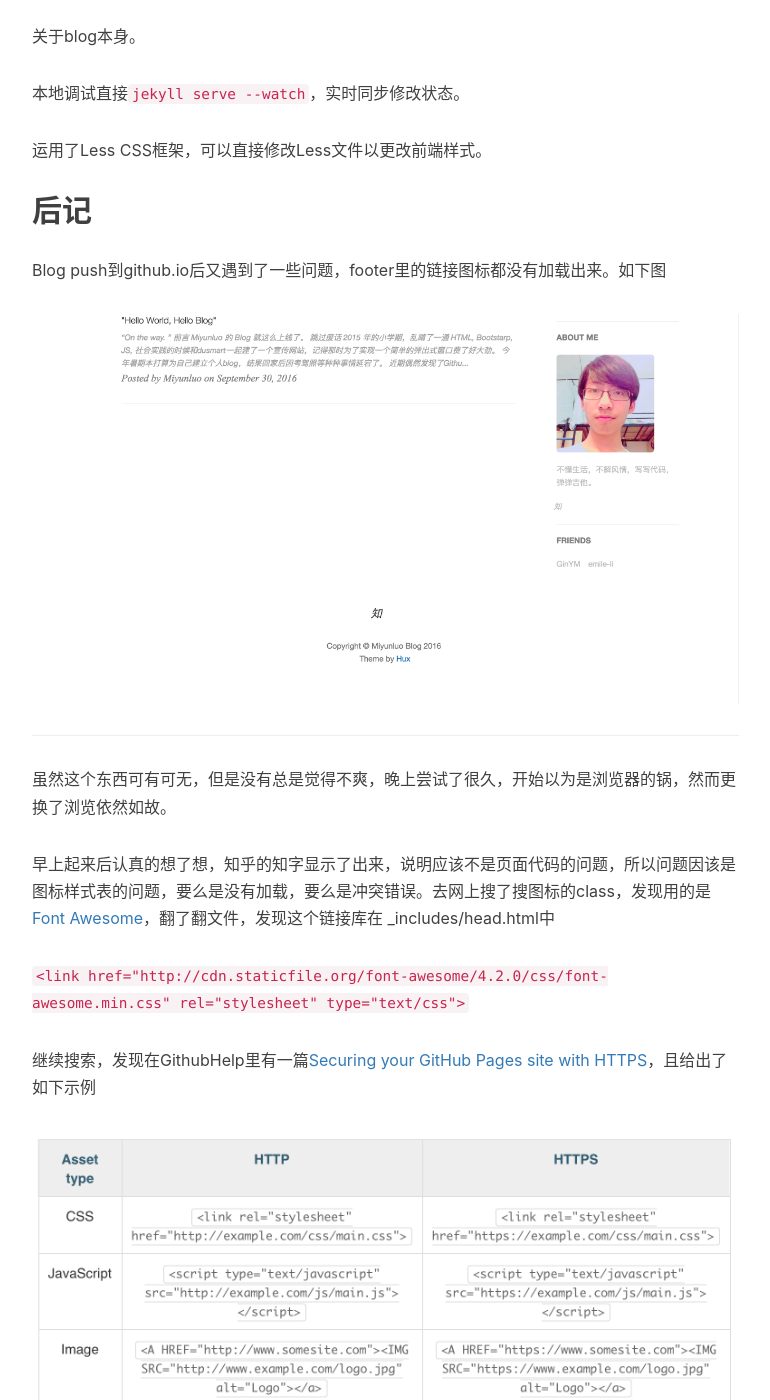
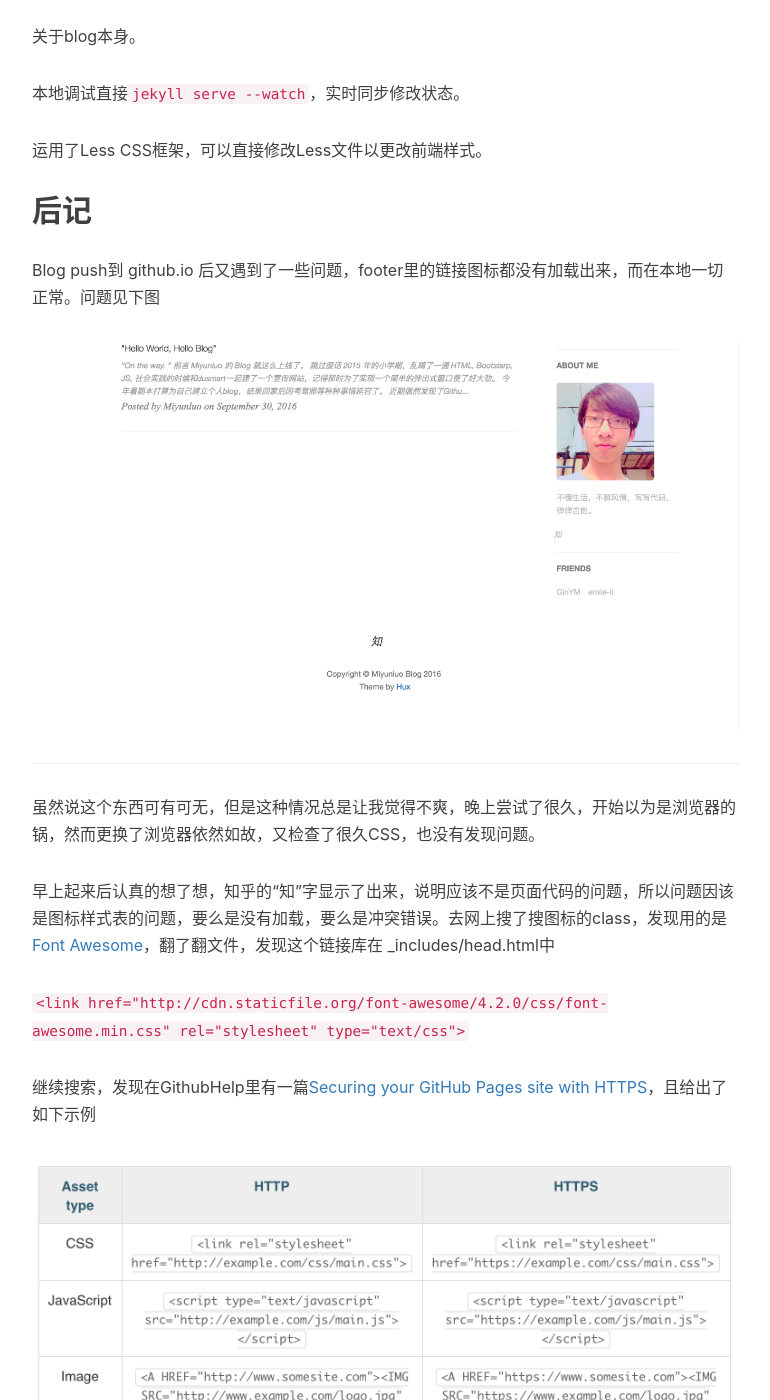
Before and after one commit to miyunluo/miyunluo.github.io, a Jekyll site: the page built from _posts/2016-09-30-hello-2016.markdown, in a window 1280 px wide and 1400 px high, scrolled down 1788 px. Shown: the whole window, without its empty margins (233-1003 px from the left). Built offline with Jekyll 4.4.1, drawn with Linux system fonts in a browser that asks for light colours; nearby versions of some CDN libraries; comment, search, counter and statistics services are not loaded; some of the changed text lies outside the part shown.

Commit message:
Update 2016-09-30-hello-2016.markdown

```diff
--- a/_posts/2016-09-30-hello-2016.markdown
+++ b/_posts/2016-09-30-hello-2016.markdown
@@ -68,16 +68,16 @@ Git+Jekyll的优点非常明显：
 
 ## 后记
 
-Blog push到github.io后又遇到了一些问题，footer里的链接图标都没有加载出来。如下图
+Blog push到 github.io 后又遇到了一些问题，footer里的链接图标都没有加载出来，而在本地一切正常。问题见下图
 
 ![img](/img/in-post/post-blog-withno-contact.png)
 
 
 ---
 
-虽然这个东西可有可无，但是没有总是觉得不爽，晚上尝试了很久，开始以为是浏览器的锅，然而更换了浏览依然如故。
+虽然说这个东西可有可无，但是这种情况总是让我觉得不爽，晚上尝试了很久，开始以为是浏览器的锅，然而更换了浏览器依然如故，又检查了很久CSS，也没有发现问题。
 
-早上起来后认真的想了想，知乎的知字显示了出来，说明应该不是页面代码的问题，所以问题因该是图标样式表的问题，要么是没有加载，要么是冲突错误。去网上搜了搜图标的class，发现用的是[Font Awesome](http://www.w3schools.com/icons/fontawesome_icons_intro.asp)，翻了翻文件，发现这个链接库在 _includes/head.html中
+早上起来后认真的想了想，知乎的“知”字显示了出来，说明应该不是页面代码的问题，所以问题因该是图标样式表的问题，要么是没有加载，要么是冲突错误。去网上搜了搜图标的class，发现用的是[Font Awesome](http://www.w3schools.com/icons/fontawesome_icons_intro.asp)，翻了翻文件，发现这个链接库在 _includes/head.html中
 
 `<link href="http://cdn.staticfile.org/font-awesome/4.2.0/css/font-awesome.min.css" rel="stylesheet" type="text/css">`
 
```
Also changed, not shown: other parts of _posts/2016-09-30-hello-2016.markdown (+1 -1 lines).
